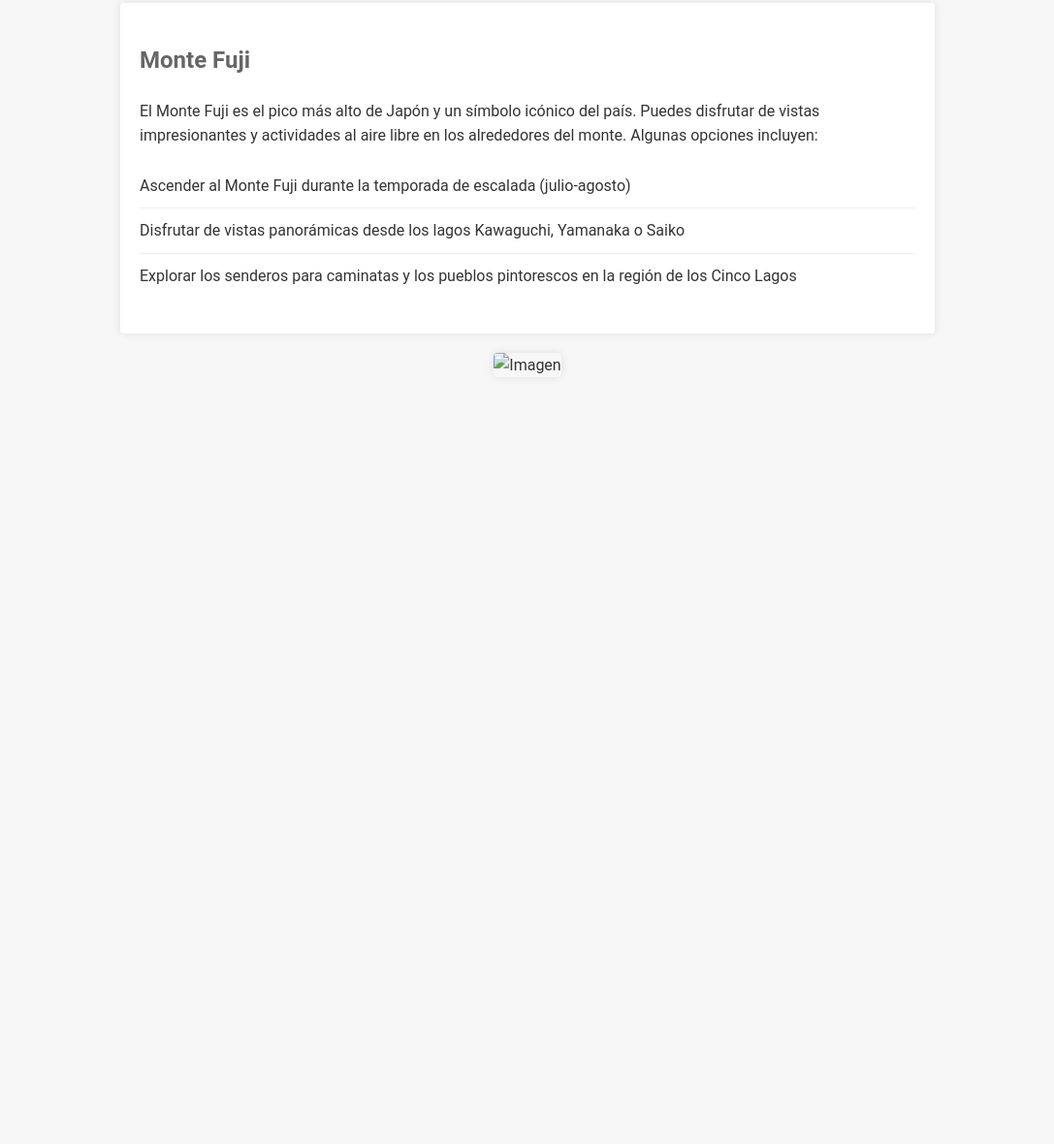
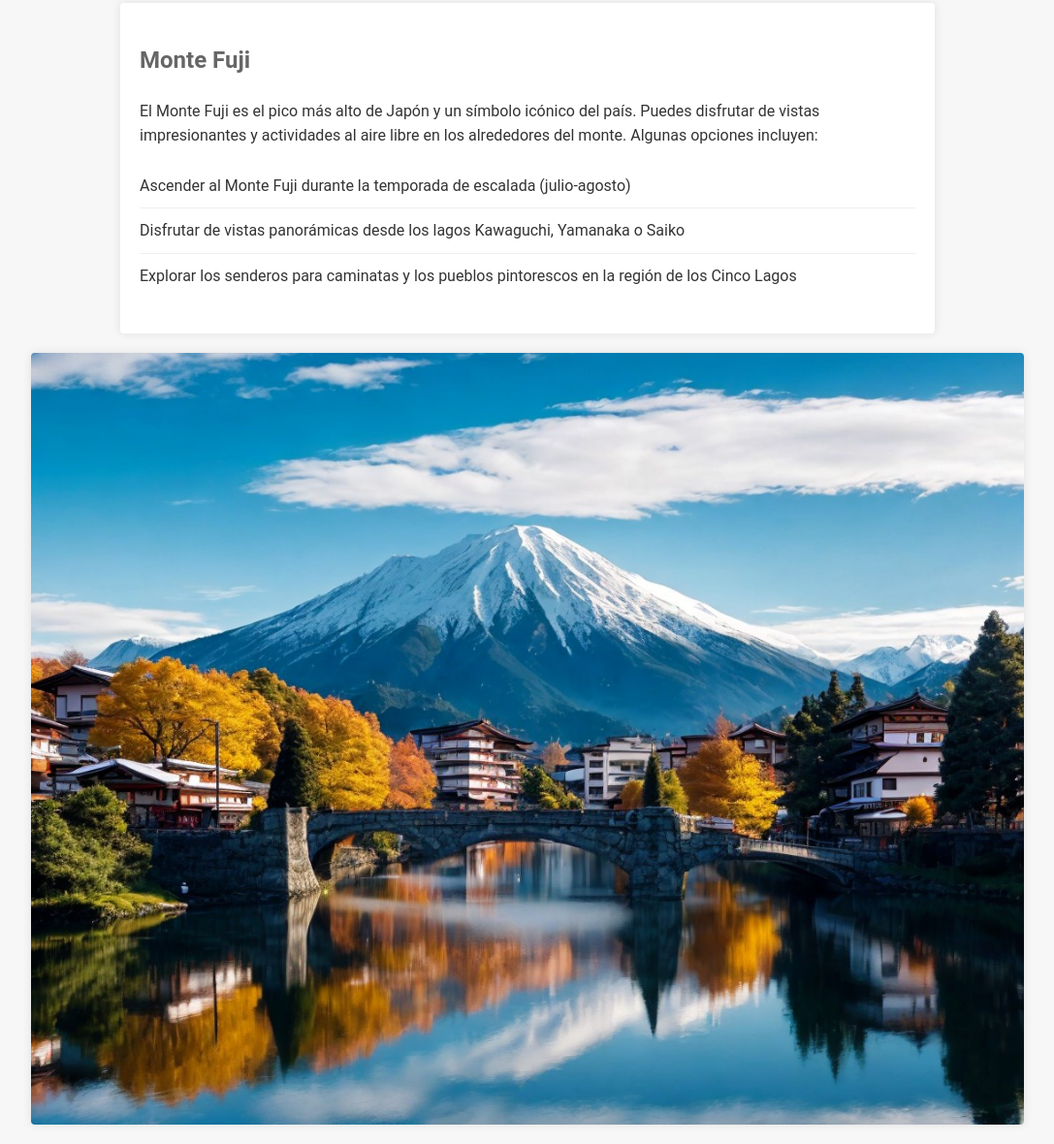
Before and after one commit to pilarnogmo/mejoressitosparaviajar2024conia, a plain HTML site: page webai.html in a window 1280 px wide. Shown: the part 4339-5519 px from the top of the page at 97% size, without its empty margins (96-1183 px from the left). Before the commit the page ends 4748 px from the top, so only its background shows below. Drawn offline with Linux system fonts and the light colour scheme; files whose address does not match are found by name.

Commit message:
Update webai.html

```diff
--- a/webai.html
+++ b/webai.html
@@ -70,7 +70,7 @@
         </ul>
     </section>
 	<div class="imagen">
-		<img src="montefuji.jpg" height="450" alt="Imagen"/>
+		<img src="imagenes/montefuji.jpg" height="450" alt="Imagen"/>
 	</div>
     <footer>
         <p>Pilar Nogales Morales</p>
```
